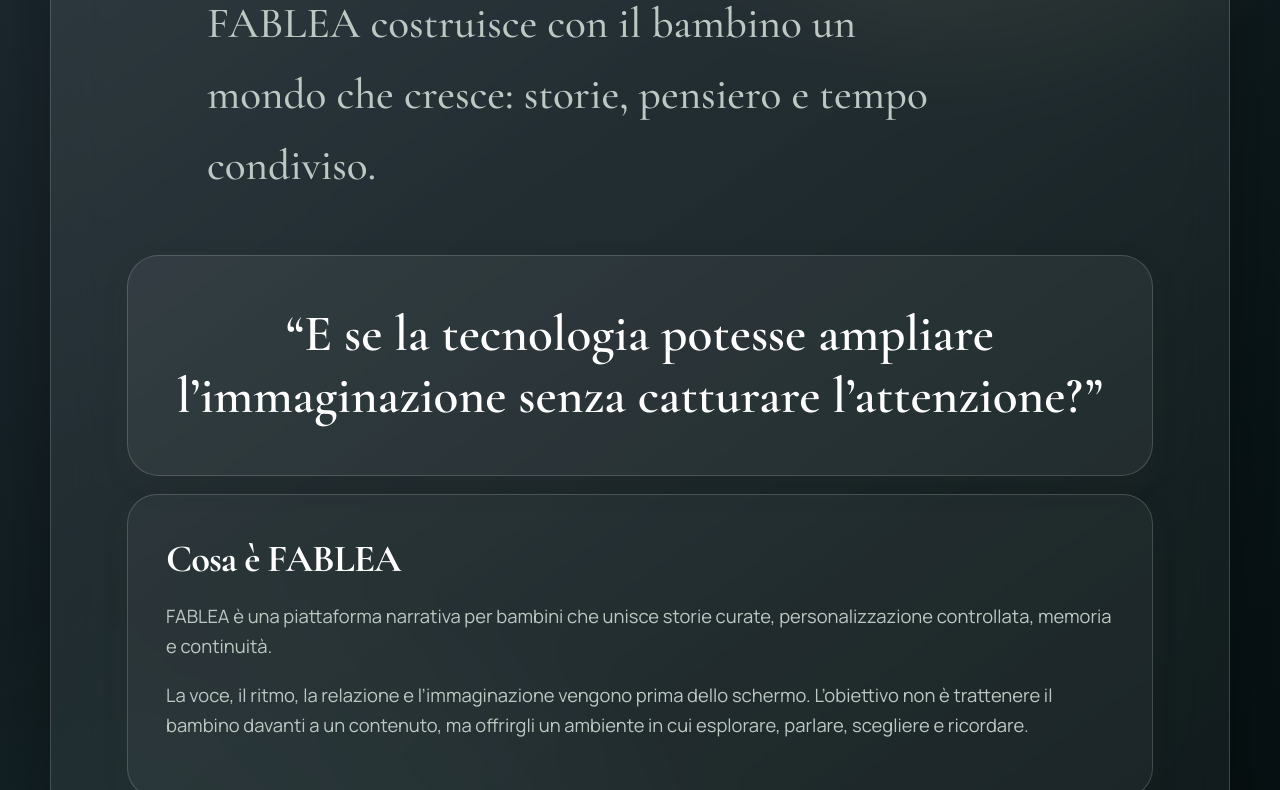
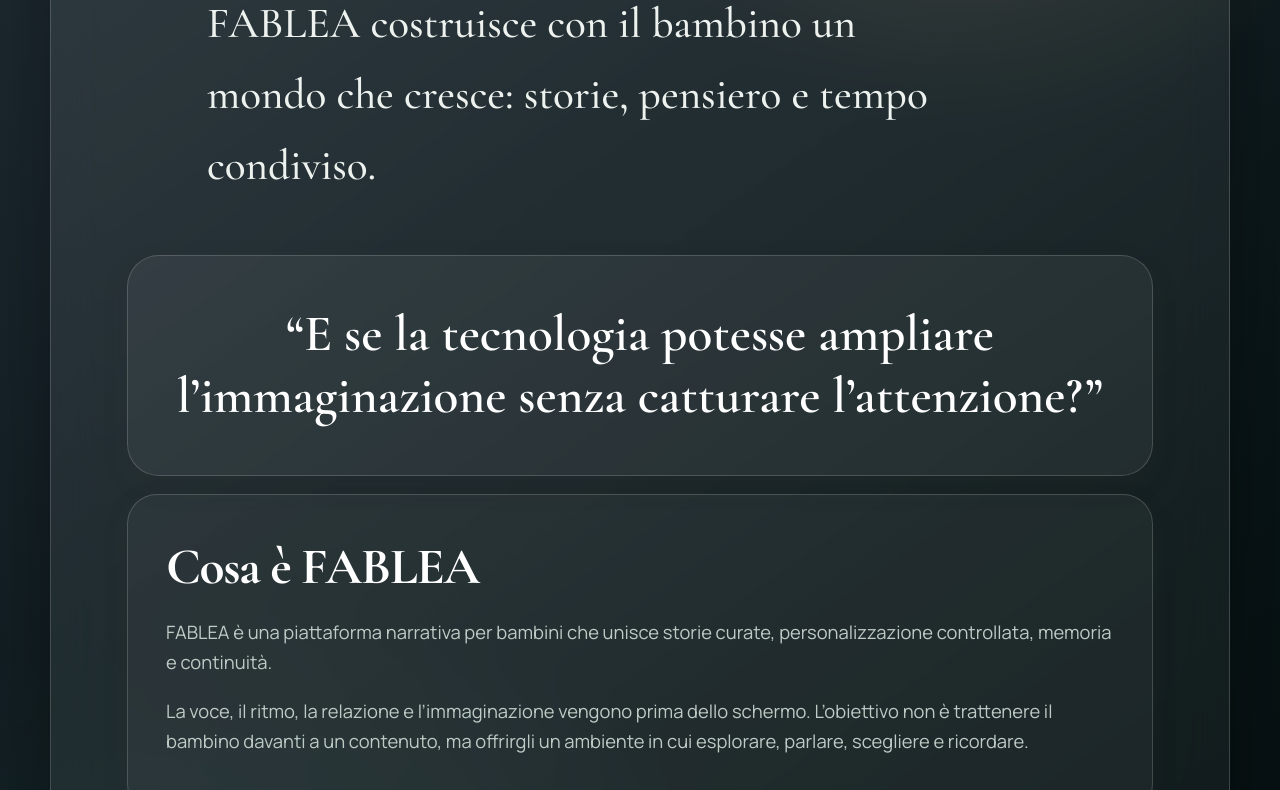
Before and after one commit to Fenixfia/fablea, a website: page about.html in a window 1280 px wide. Shown: the part 580-1370 px from the top of the page. Drawn offline with nearby package versions, Linux system fonts and the light colour scheme.

Commit message:
Finish the unified public manifesto styling

```diff
--- a/about.html
+++ b/about.html
@@ -6,6 +6,7 @@
   <title>FABLEA | Manifesto</title>
   <link rel="stylesheet" href="/assets/css/fablea.css">
   <link rel="stylesheet" href="/assets/css/fablea-unified.css">
+  <link rel="stylesheet" href="/assets/css/fablea-public.css">
 </head>
 <body class="fablea-public">
   <main class="page">
```
